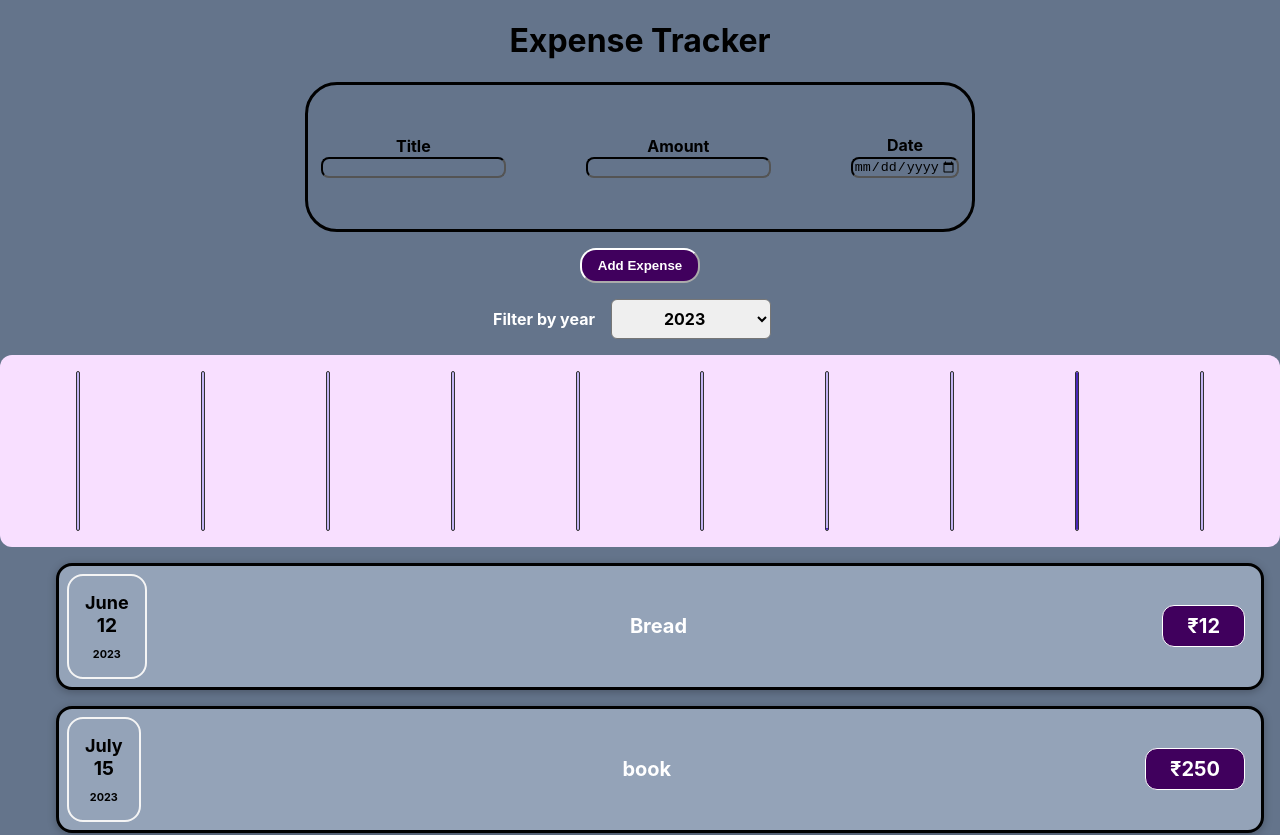
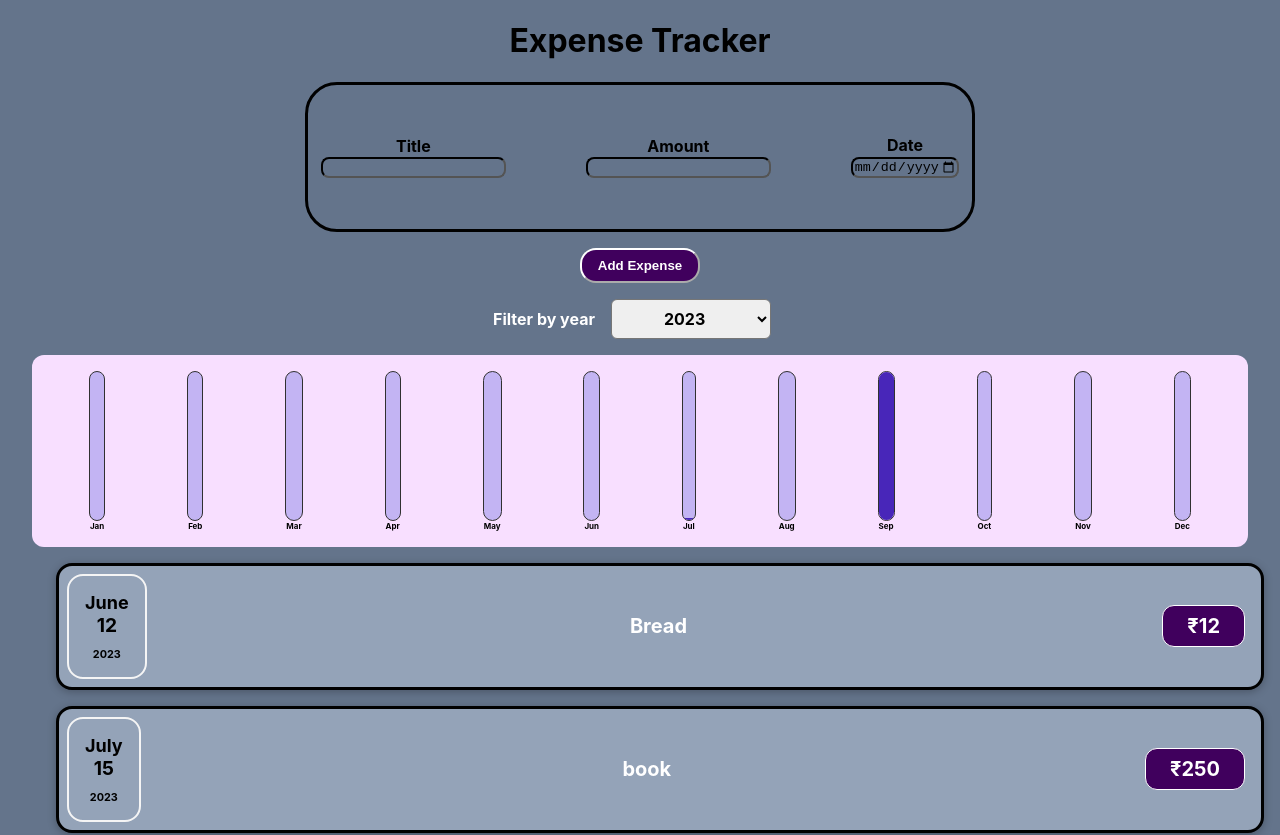
Before and after one commit to himanshu-pixel/expense-tracker, a React (Create React App) app: page / in a window 1280 px wide. Shown: the top 835 px of the page. Built offline with nearby package versions, Linux system fonts and the light colour scheme.

Commit message:
final commit

```diff
--- a/src/components/chart/Chart.css
+++ b/src/components/chart/Chart.css
@@ -6,4 +6,6 @@
   display: flex;
   justify-content: space-around;
   height: 10rem;
+  margin-left: 2rem;
+  margin-right: 2rem;
 }
--- a/src/components/chart/Chart.js
+++ b/src/components/chart/Chart.js
@@ -7,10 +7,10 @@ const Chart = (props) => {
     <div className="chart">
       {props.dataPoints.map((dataPoint) => (
         <ChartBar
-          key={dataPoint.label}
+          //   key={dataPoint.label}
           value={dataPoint.value}
           maxValue={totalMaxVal}
-          lable={dataPoint.label}
+          tag={dataPoint.tag}
         />
       ))}
     </div>
--- a/src/components/chart/ChartBar.css
+++ b/src/components/chart/ChartBar.css
@@ -4,6 +4,7 @@
   flex-direction: column;
   align-items: center;
 }
+
 .chart-bar__inner {
   height: 100%;
   width: 100%;
@@ -15,6 +16,7 @@
   flex-direction: column;
   justify-content: flex-end;
 }
+
 .chart-bar__fill {
   background-color: #4826b9;
   width: 100%;
--- a/src/components/chart/ChartBar.js
+++ b/src/components/chart/ChartBar.js
@@ -12,7 +12,7 @@ const ChartBar = (props) => {
           style={{ height: barFillHeight }}
         ></div>
       </div>
-      <div className="chart-bar__label">{props.label}</div>
+      <div className="chart-bar__label">{props.tag}</div>
     </div>
   );
 };
--- a/src/components/expenses/ChartExpense.js
+++ b/src/components/expenses/ChartExpense.js
@@ -1,21 +1,29 @@
+import React from "react";
+
 import Chart from "../chart/Chart";
+
 const ChartExpense = (props) => {
   const chartDataPoints = [
-    { label: "Jan", value: "0" },
-    { label: "Feb", value: "0" },
-    { label: "Mar", value: "0" },
-    { label: "Apr", value: "0" },
-    { label: "Jun", value: "0" },
-    { label: "July", value: "0" },
-    { label: "Sept", value: "0" },
-    { label: "Oct", value: "0" },
-    { label: "Nov", value: "0" },
-    { label: "Dec", value: "0" },
+    { tag: "Jan", value: 0 },
+    { tag: "Feb", value: 0 },
+    { tag: "Mar", value: 0 },
+    { tag: "Apr", value: 0 },
+    { tag: "May", value: 0 },
+    { tag: "Jun", value: 0 },
+    { tag: "Jul", value: 0 },
+    { tag: "Aug", value: 0 },
+    { tag: "Sep", value: 0 },
+    { tag: "Oct", value: 0 },
+    { tag: "Nov", value: 0 },
+    { tag: "Dec", value: 0 },
   ];
+
   for (const expense of props.expenses) {
-    const expenseMonth = expense.date.getMonth();
+    const expenseMonth = expense.date.getMonth(); // starting at 0 => January => 0
     chartDataPoints[expenseMonth].value += expense.cost;
   }
+
   return <Chart dataPoints={chartDataPoints} />;
 };
+
 export default ChartExpense;
```
